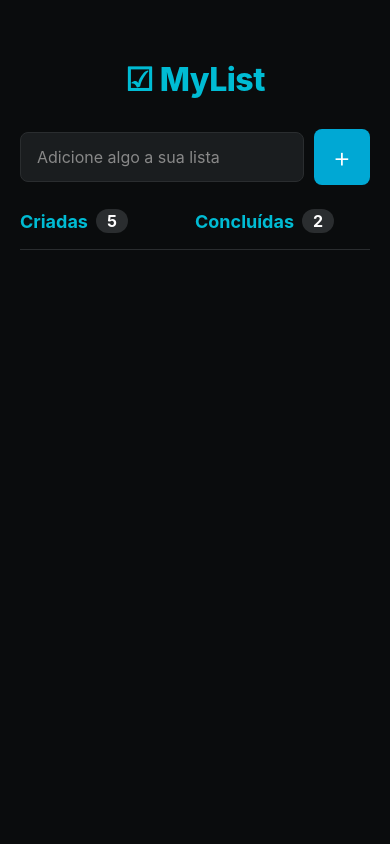
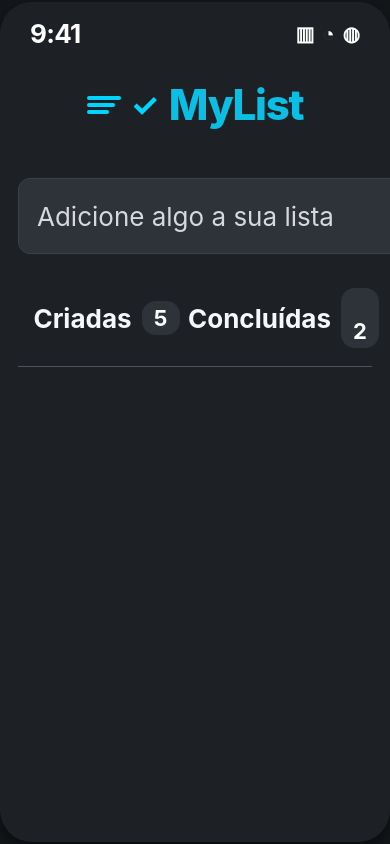
Before and after one commit to CaioQC/MyList, a React Native app: screen / in a window 390 px wide. Built offline with nearby package versions, Linux system fonts and the light colour scheme.

Commit message:
Ajusta a tela principal do MyList para fechar o layout do mockup com logo, input e abas sem depender de imagem externa

```diff
--- a/App.js
+++ b/App.js
@@ -8,6 +8,22 @@ import {
 } from 'react-native';
 import { StatusBar } from 'expo-status-bar';
 
+function ListLogo() {
+  return (
+    <View style={styles.logoRow}>
+      <View style={styles.logoIconWrap}>
+        <View style={styles.logoBars}>
+          <View style={[styles.bar, styles.bar1]} />
+          <View style={[styles.bar, styles.bar2]} />
+          <View style={[styles.bar, styles.bar3]} />
+        </View>
+        <Text style={styles.checkmark}>✓</Text>
+      </View>
+      <Text style={styles.logoText}>MyList</Text>
+    </View>
+  );
+}
+
 export default function App() {
   const [task, setTask] = useState('');
   const createdCount = 5;
@@ -17,12 +33,17 @@ export default function App() {
     <View style={styles.container}>
       <StatusBar style="light" />
 
-      <View style={styles.headerWrap}>
-        <Text style={styles.logo}>
-          <Text style={styles.logoIcon}>☑</Text>
-          {' MyList'}
-        </Text>
+      <View style={styles.phoneFrame}>
+        <View style={styles.topBar}>
+          <Text style={styles.time}>9:41</Text>
+          <View style={styles.statusIcons}>
+            <Text style={styles.signal}>▥</Text>
+            <Text style={styles.signal}>◔</Text>
+            <Text style={styles.battery}>◍</Text>
           </View>
+        </View>
+
+        <ListLogo />
 
         <View style={styles.inputRow}>
           <TextInput
@@ -30,11 +51,13 @@ export default function App() {
             value={task}
             onChangeText={setTask}
             placeholder="Adicione algo a sua lista"
-          placeholderTextColor="#888"
+            placeholderTextColor="#d6d8db"
+            autoCapitalize="none"
+            autoCorrect={false}
           />
 
           <TouchableOpacity style={styles.addButton} activeOpacity={0.8}>
-          <Text style={styles.plus}>+</Text>
+            <Text style={styles.plus}>＋</Text>
           </TouchableOpacity>
         </View>
 
@@ -46,11 +69,12 @@ export default function App() {
 
           <View style={styles.tab}>
             <Text style={styles.tabLabel}>Concluídas</Text>
-          <Text style={styles.tabCount}>{completedCount}</Text>
+            <Text style={styles.tabCount}> {completedCount}</Text>
           </View>
         </View>
 
         <View style={styles.separator} />
+      </View>
     </View>
   );
 }
@@ -58,82 +82,159 @@ export default function App() {
 const styles = StyleSheet.create({
   container: {
     flex: 1,
-    backgroundColor: '#0a0c0d',
-    paddingTop: 60,
-    paddingHorizontal: 20,
+    backgroundColor: '#121619',
+    justifyContent: 'center',
+    alignItems: 'center',
   },
-  headerWrap: {
+  phoneFrame: {
+    width: 390,
+    height: 840,
+    backgroundColor: '#1d2125',
+    borderRadius: 32,
+    paddingHorizontal: 18,
+    paddingTop: 12,
+    overflow: 'hidden',
+    shadowColor: '#000',
+    shadowOpacity: 0.35,
+    shadowRadius: 10,
+    shadowOffset: { width: 0, height: 8 },
+    elevation: 10,
+  },
+  topBar: {
+    flexDirection: 'row',
+    justifyContent: 'space-between',
     alignItems: 'center',
-    marginBottom: 30,
+    paddingHorizontal: 12,
+    marginTop: 4,
   },
-  logo: {
+  time: {
+    color: '#fff',
+    fontSize: 26,
+    fontWeight: '700',
+    letterSpacing: -0.7,
+  },
+  statusIcons: {
+    flexDirection: 'row',
+    alignItems: 'center',
+    gap: 8,
+  },
+  signal: {
+    color: '#fff',
+    fontSize: 20,
+    fontWeight: '700',
+  },
+  battery: {
+    color: '#fff',
+    fontSize: 20,
+    fontWeight: '700',
+  },
+  logoRow: {
+    flexDirection: 'row',
+    alignItems: 'center',
+    justifyContent: 'center',
+    marginTop: 30,
+    marginBottom: 28,
+  },
+  logoIconWrap: {
+    flexDirection: 'row',
+    alignItems: 'center',
+    marginRight: 10,
+  },
+  logoBars: {
+    width: 40,
+    height: 28,
+    justifyContent: 'center',
+    gap: 3,
+    marginRight: 2,
+  },
+  bar: {
+    height: 4,
+    borderRadius: 2,
+    backgroundColor: '#00d4ff',
+  },
+  bar1: { width: 34 },
+  bar2: { width: 28 },
+  bar3: { width: 22 },
+  checkmark: {
+    color: '#00d4ff',
     fontSize: 32,
+    fontWeight: '700',
+    marginLeft: 2,
+    lineHeight: 32,
+  },
+  logoText: {
+    fontSize: 42,
     fontWeight: '800',
-    color: '#00bcd4',
-    letterSpacing: -0.5,
-  },
-  logoIcon: {
-    fontSize: 32,
+    color: '#0abfe5',
+    letterSpacing: -1.2,
   },
   inputRow: {
     flexDirection: 'row',
     alignItems: 'center',
-    marginBottom: 24,
-    gap: 10,
+    marginTop: 20,
+    marginBottom: 26,
   },
   input: {
     flex: 1,
-    backgroundColor: '#1a1d1f',
-    borderRadius: 8,
+    height: 76,
+    backgroundColor: '#2d3338',
+    borderRadius: 12,
     color: '#fff',
-    fontSize: 16,
-    paddingHorizontal: 16,
-    paddingVertical: 14,
+    fontSize: 26,
+    paddingHorizontal: 18,
+    paddingVertical: 12,
     borderWidth: 1,
-    borderColor: '#2a2d2f',
+    borderColor: '#3b4043',
   },
   addButton: {
-    width: 56,
-    height: 56,
-    borderRadius: 8,
-    backgroundColor: '#00a8d4',
+    width: 80,
+    height: 76,
+    borderRadius: 12,
+    backgroundColor: '#1ea9ea',
     alignItems: 'center',
     justifyContent: 'center',
+    marginLeft: 12,
   },
   plus: {
     color: '#fff',
-    fontSize: 28,
+    fontSize: 42,
     fontWeight: '300',
+    lineHeight: 42,
   },
   tabsRow: {
     flexDirection: 'row',
     justifyContent: 'space-between',
-    marginBottom: 16,
+    alignItems: 'center',
+    marginTop: 8,
   },
   tab: {
     flexDirection: 'row',
     alignItems: 'center',
-    gap: 8,
+    justifyContent: 'center',
     flex: 1,
+    gap: 10,
   },
   tabLabel: {
-    fontSize: 18,
+    fontSize: 26,
     fontWeight: '700',
-    color: '#00bcd4',
+    color: '#f5f7fa',
   },
   tabCount: {
-    fontSize: 16,
+    fontSize: 22,
     fontWeight: '700',
     color: '#fff',
-    backgroundColor: '#2a2d2f',
-    borderRadius: 12,
-    paddingHorizontal: 8,
-    paddingVertical: 2,
-    minWidth: 32,
+    backgroundColor: '#2d3338',
+    borderRadius: 14,
+    paddingHorizontal: 10,
+    paddingVertical: 4,
+    minWidth: 38,
     textAlign: 'center',
+    overflow: 'hidden',
   },
   separator: {
+    marginTop: 18,
+    width: '100%',
     height: 1,
-    backgroundColor: '#2a2d2f',
+    backgroundColor: '#4d5359',
   },
 });
```
Lines whose indentation alone changed are shown as unchanged.
